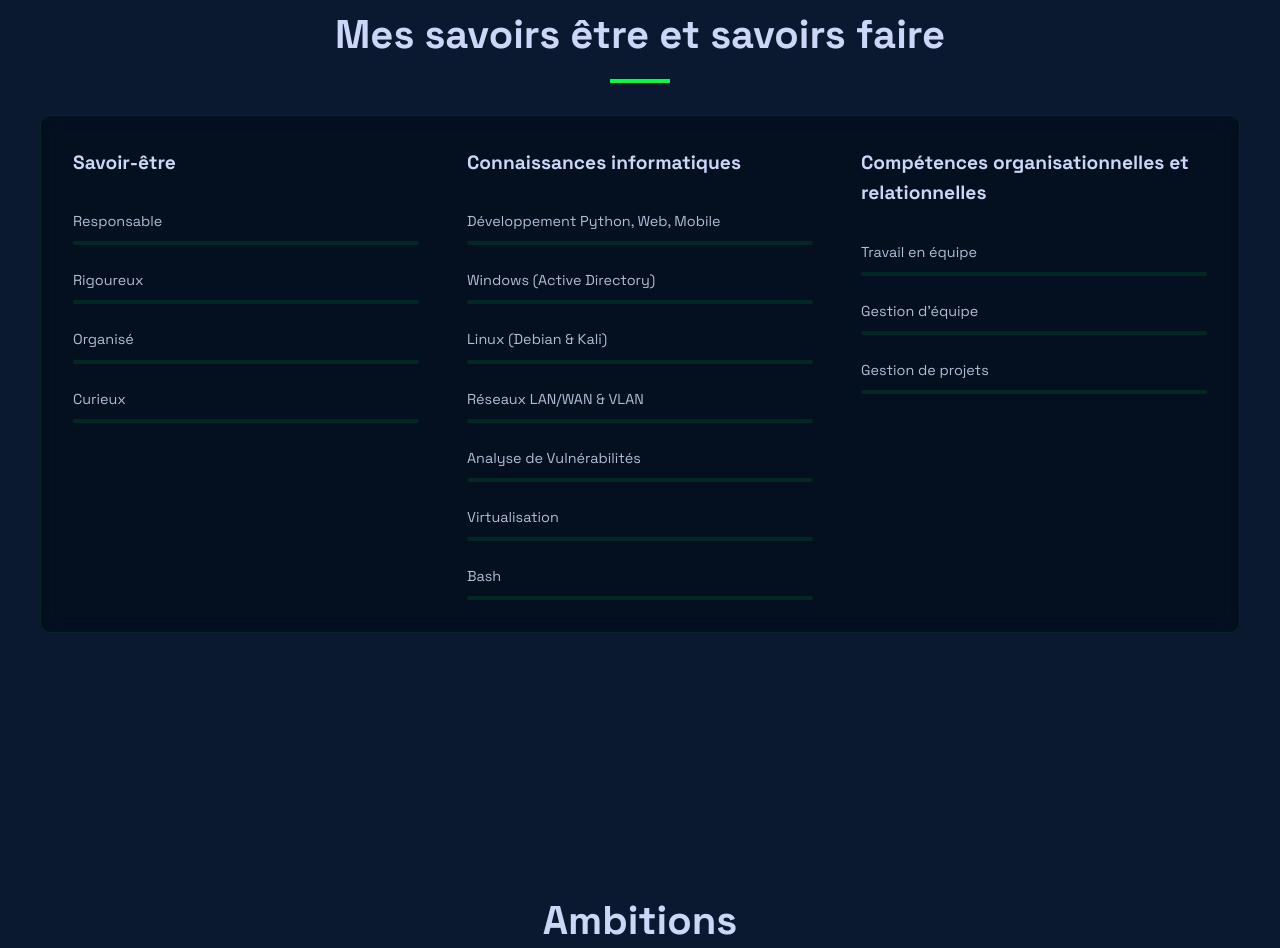
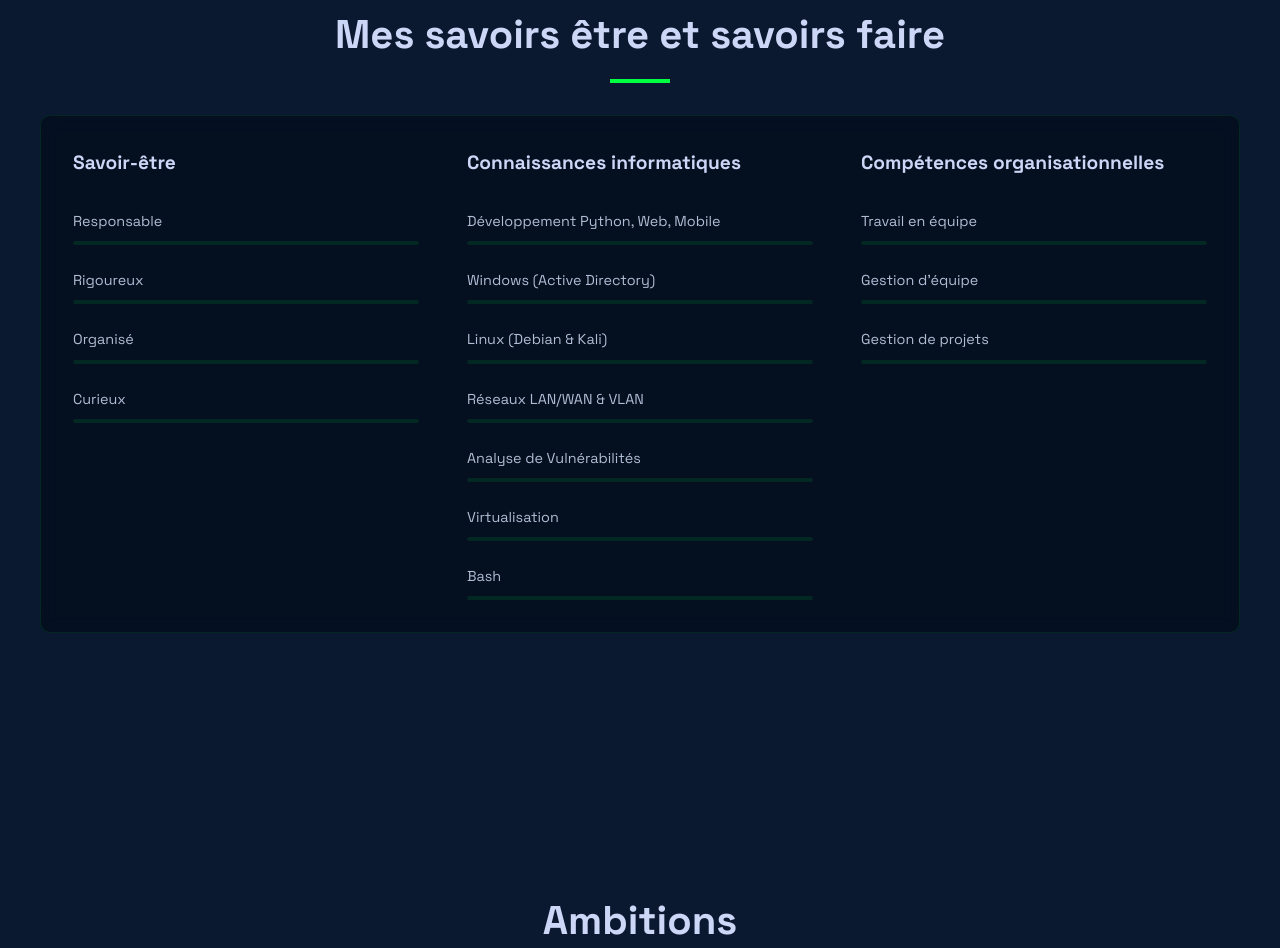
Before and after one commit to lmaoits/Portfolio_Cyber, a website: page index.html in a window 1280 px wide. Shown: the part 5162-6110 px from the top of the page. Drawn offline with Linux system fonts and the light colour scheme.

Commit message:
Update index.html

```diff
--- a/index.html
+++ b/index.html
@@ -294,7 +294,7 @@
             </div>
           </div>
           <div class="skills-category">
-            <h3>Compétences organisationnelles et relationnelles</h3>
+            <h3>Compétences organisationnelles</h3>
             <div class="skills-grid">
               <div class="skill-item">
                 <div class="skill-name">Travail en équipe</div>
```
